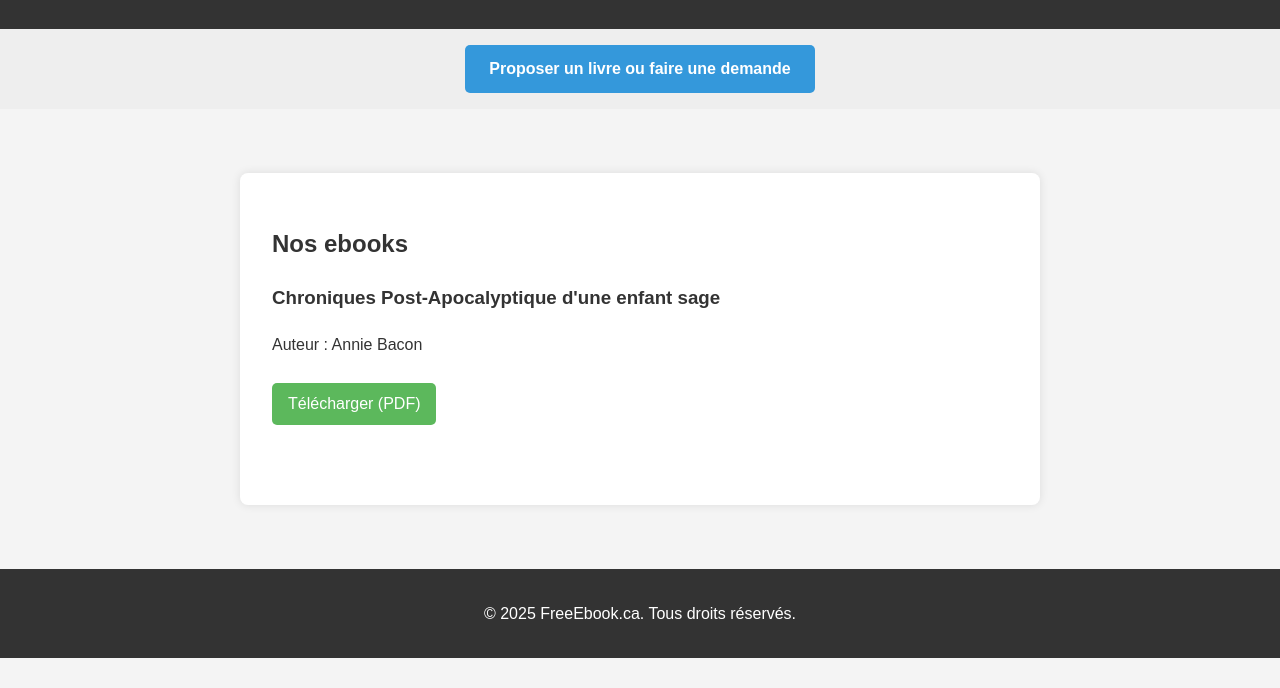
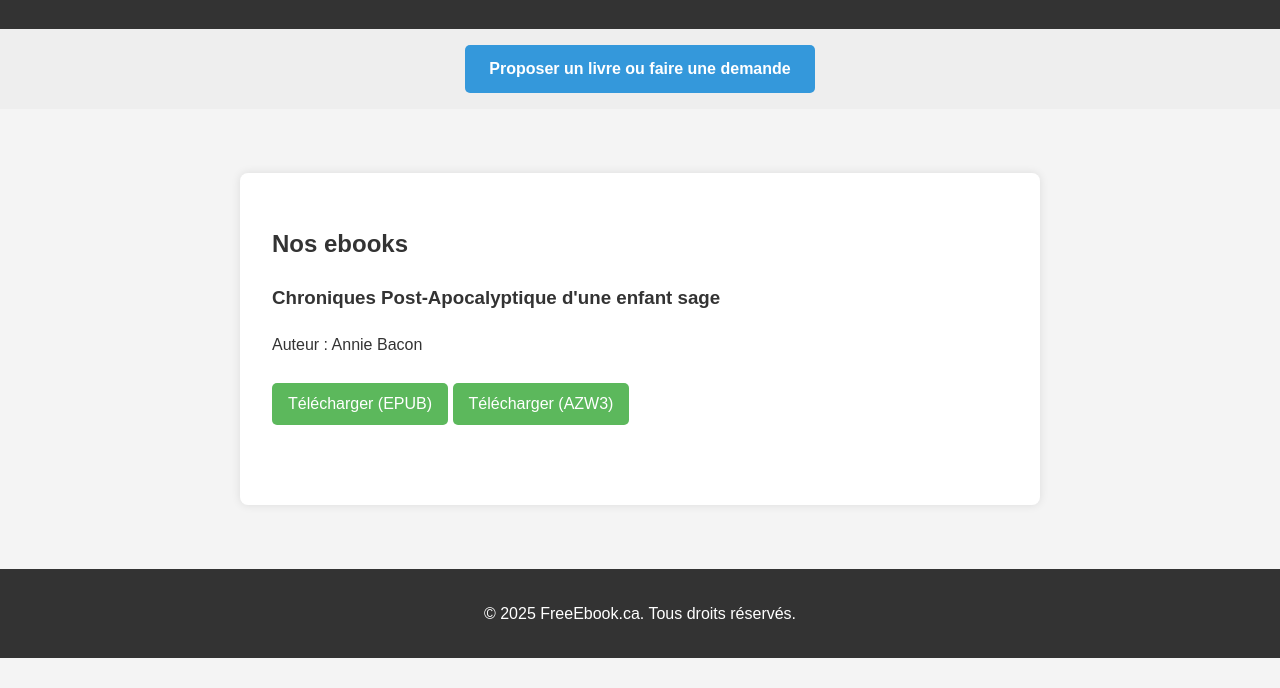
Before and after one commit to Chridlidlo/EbooksGratuits, a plain HTML site: page index.html in a window 1280 px wide. Shown: the part 112-800 px from the top of the page. Drawn offline with Linux system fonts and the light colour scheme.

Commit message:
Update index.html

```diff
--- a/index.html
+++ b/index.html
@@ -23,7 +23,8 @@
             <div class="book-item">
                 <h3>Chroniques Post-Apocalyptique d'une enfant sage</h3>
                 <p>Auteur : Annie Bacon</p>
-                <a href="ebooks/\Annie Bacon\Chroniques post-apocalyptiques - Annie Bacon.epub" download class="download-btn">Télécharger (PDF)</a>
+                <a href="ebooks/Annie Bacon/Chroniques post-apocalyptiques d'un (122)/Chroniques post-apocalyptiques - Annie Bacon.epub" download class="download-btn">Télécharger (EPUB)</a>
+                <a href="ebooks/Annie Bacon/Chroniques post-apocalyptiques d'un (122)/Chroniques post-apocalyptiques - Annie Bacon.azw3" download class="download-btn">Télécharger (AZW3)</a>
             </div>
 
             </section>
```
